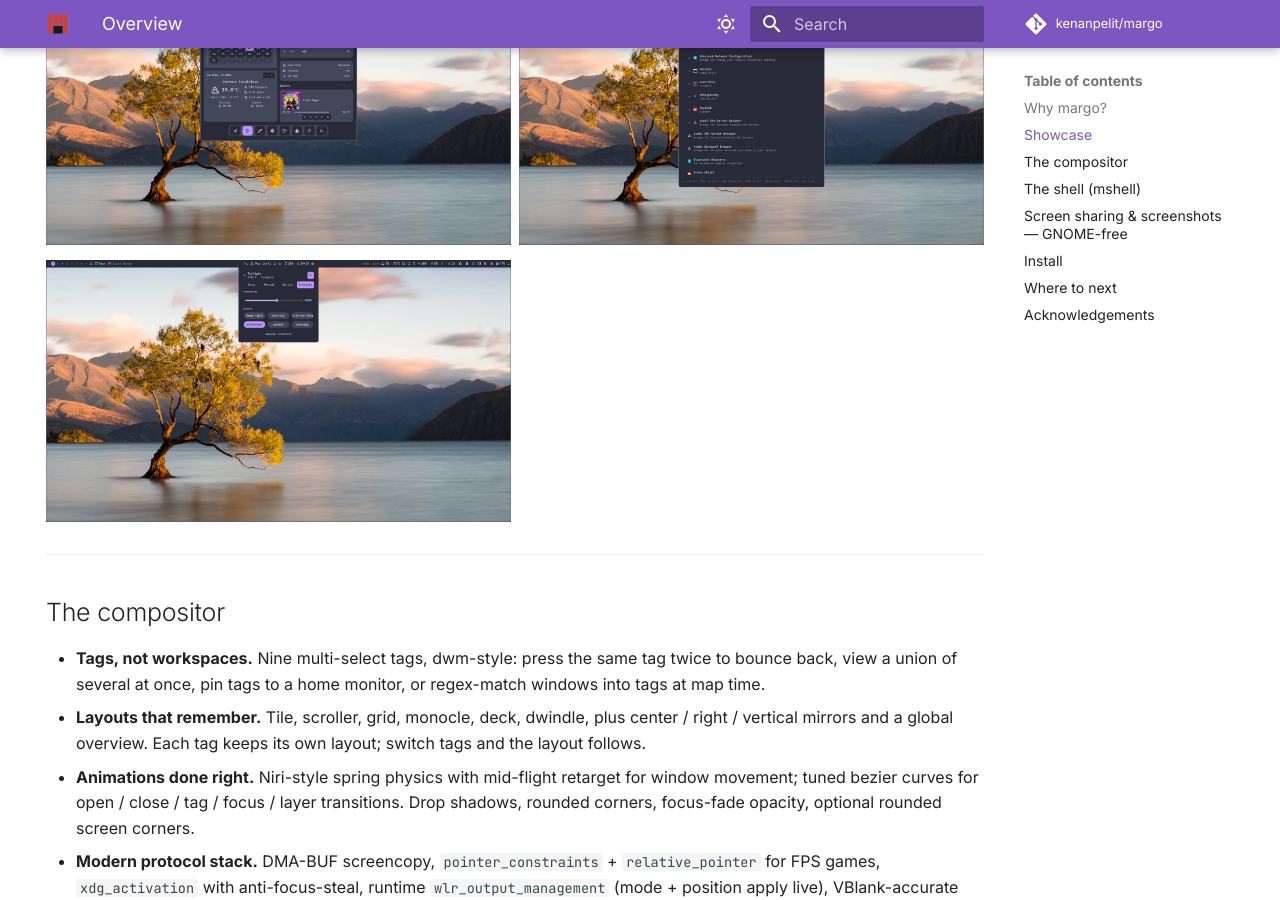
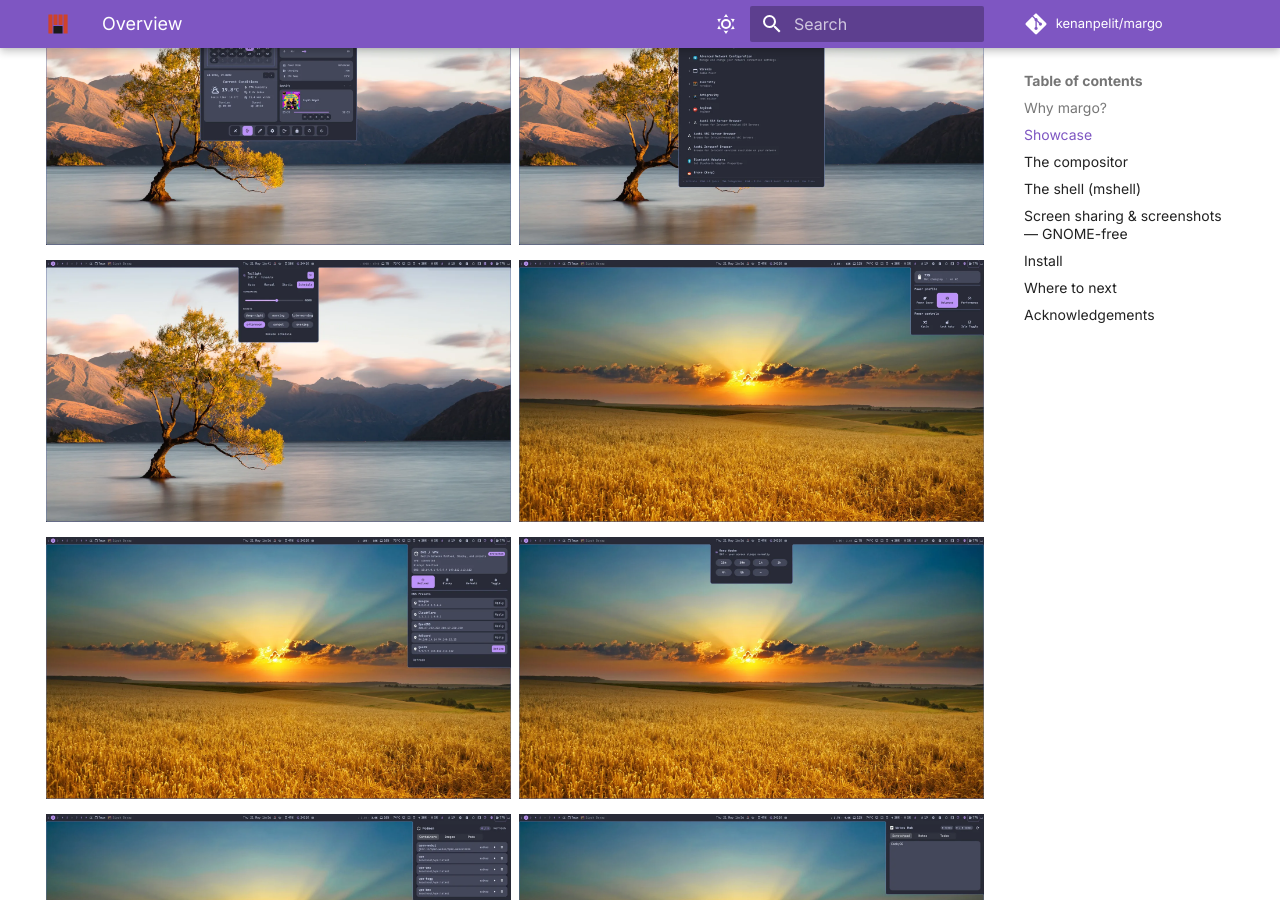
Before and after one commit to kenanpelit/margo, an MkDocs documentation site: the page built from docs/index.md, in a window 1280 px wide and 900 px high, scrolled down 2400 px. Built offline with MkDocs 1.6.1 and Material for MkDocs 9.7.7, drawn with Linux system fonts in a browser that asks for light colours; comment, search, counter and statistics services are not loaded.

Commit message:
docs: expand showcase gallery (power, dns, keep-awake, podman, notes)
Five more clean captures over the wallpaper — the showcase grid now
covers nine mshell surfaces. WebP, vetted for private content (DNS
presets are public resolvers; notes scratchpad is empty).

Co-Authored-By: Claude Opus 4.7 <noreply@anthropic.com>

```diff
--- a/docs/index.md
+++ b/docs/index.md
@@ -85,6 +85,16 @@ scripts. The whole shell recolours itself from your wallpaper.
 ![App launcher — fuzzy apps with frecency, plus ~15 providers and category tabs](assets/showcase-launcher.webp){ loading=lazy }
 
 ![Twilight — the built-in blue-light filter with schedule presets](assets/showcase-twilight.webp){ loading=lazy }
+
+![Power profiles — saver / balanced / performance, plus power controls](assets/showcase-power.webp){ loading=lazy }
+
+![DNS / VPN — one-tap switching between DNS presets](assets/showcase-dns.webp){ loading=lazy }
+
+![Keep Awake — a temporary idle inhibitor with a duration grid](assets/showcase-keepawake.webp){ loading=lazy }
+
+![Podman — containers, images, and pods at a glance](assets/showcase-podman.webp){ loading=lazy }
+
+![Notes Hub — scratchpad, notes, and todos](assets/showcase-notes.webp){ loading=lazy }
 
 </div>
 
```
Also changed, not shown: docs/assets/showcase-dns.webp (added), docs/assets/showcase-keepawake.webp (added), docs/assets/showcase-notes.webp (added), docs/assets/showcase-podman.webp (added), docs/assets/showcase-power.webp (added).
